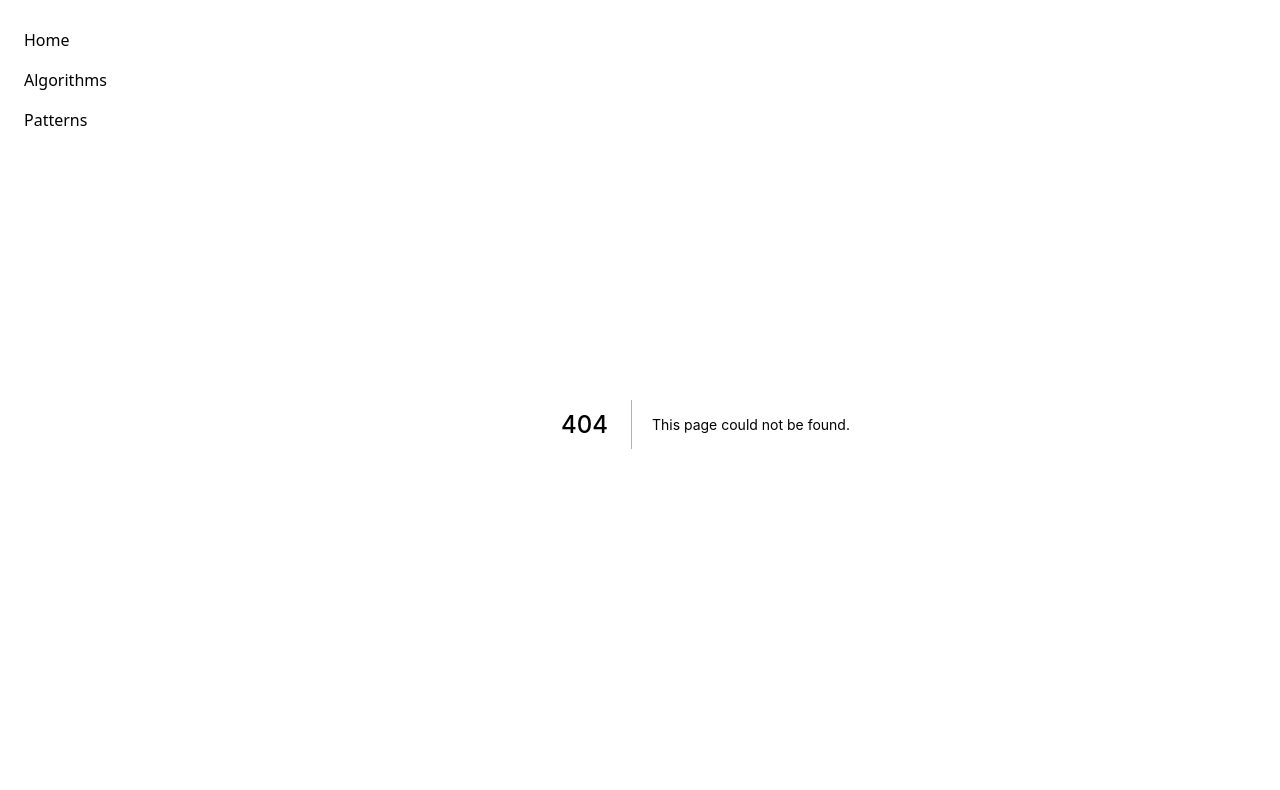
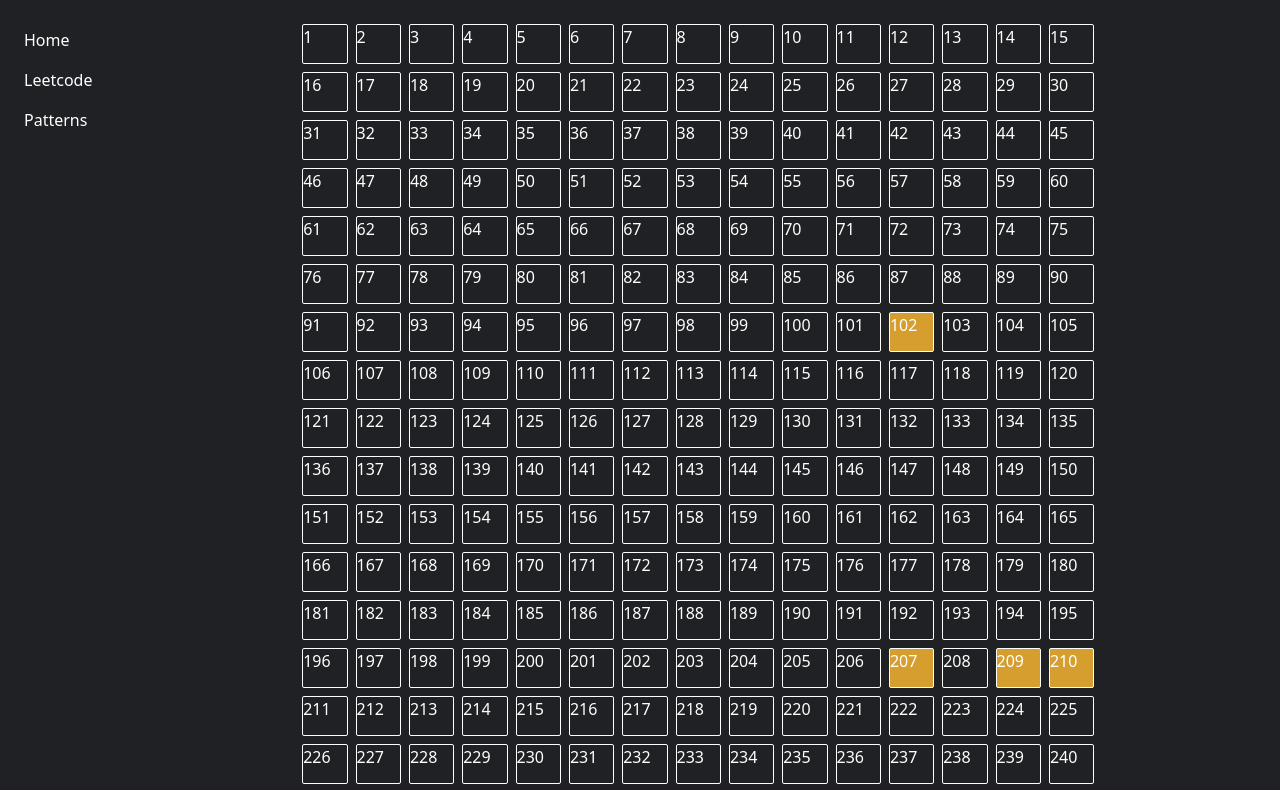
Before and after one commit to jakemcannon/jakemcannon, a Next.js app: page /leetcode in a window 1280 px wide. Before the commit this address had no page. Shown: the top 790 px of the page. Built offline with nearby package versions, Linux system fonts and the light colour scheme.

Commit message:
Change naming convention

```diff
--- a/pages/algorithms.tsx
+++ b/pages/leetcode.tsx
@@ -11,7 +11,7 @@ function computeBackgroundColor(difficulty: string) {
   return "green.500";
 }
 
-function Algorithms() {
+function Leetcode() {
   return (
     <>
       <Grid templateColumns="repeat(15, 1fr)" gap={2}>
@@ -48,4 +48,4 @@ function Algorithms() {
   );
 }
 
-export default Algorithms;
+export default Leetcode;
--- a/src/components/SideBar/SideBarContent.tsx
+++ b/src/components/SideBar/SideBarContent.tsx
@@ -9,7 +9,7 @@ interface LinkItemProps {
 
 const LinkItems: Array<LinkItemProps> = [
   { name: "Home", route: "/" },
-  { name: "Algorithms", route: "/algorithms" },
+  { name: "Leetcode", route: "/leetcode" },
   { name: "Patterns", route: "/patterns" },
 ];
 
```
